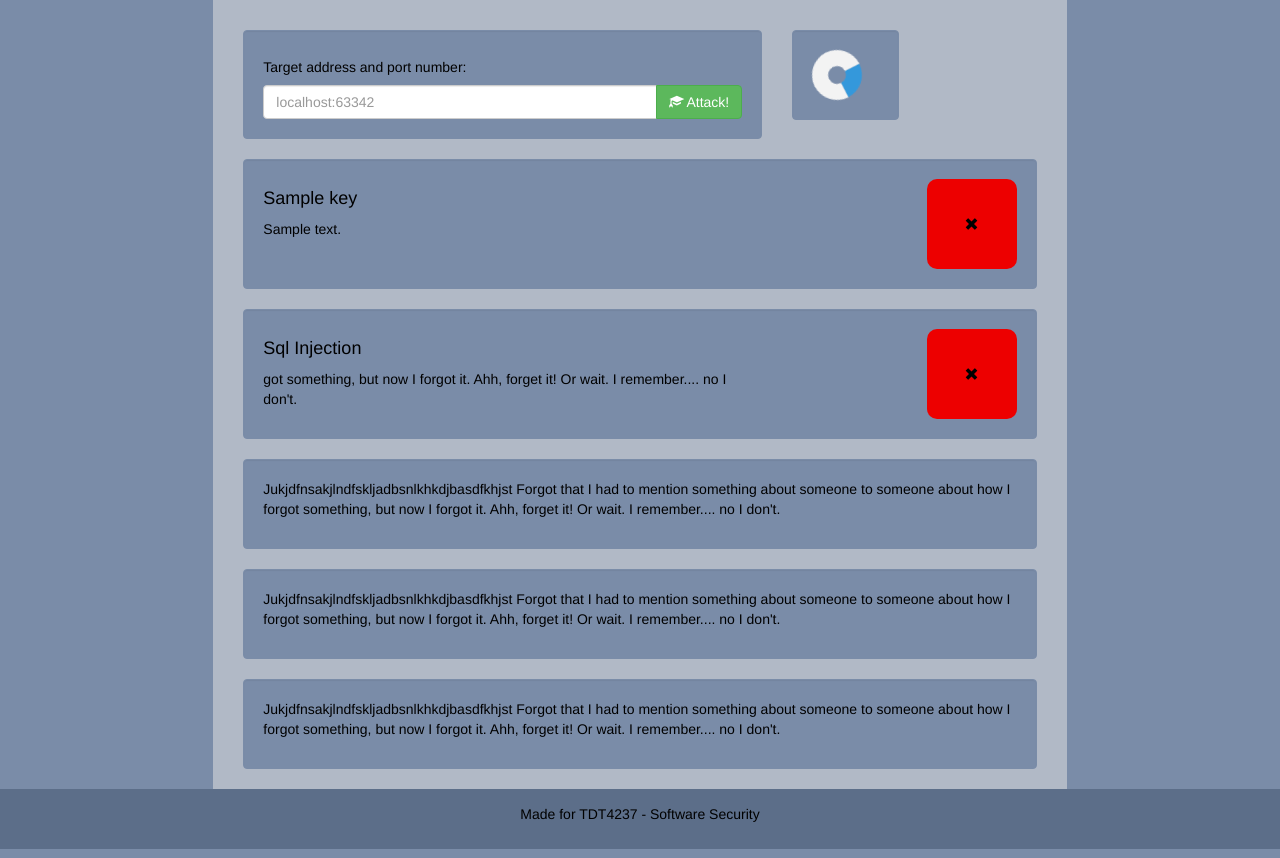
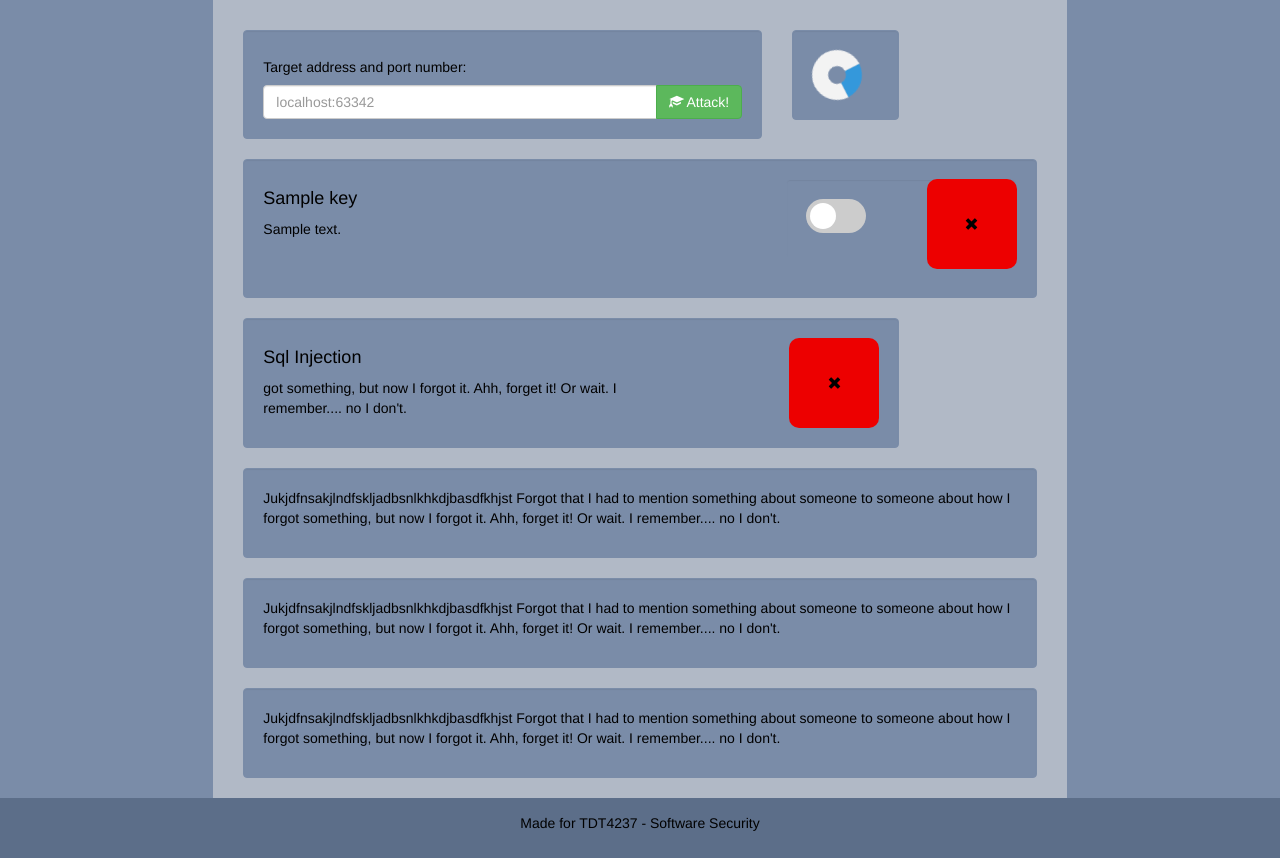
Before and after one commit to Vermshi/Security-Research-Project, a Flask app: template src/templates/index.html in a window 1280 px wide. Shown: the part 50-908 px from the top of the page. Run offline with Flask 2, Linux system fonts and the light colour scheme; the template is opened without the code that fills it: most values are stand-ins (such as "Sample title", 1, 10 or a date in 2020); some libraries are stand-ins or nearby versions.

Commit message:
minor changes

```diff
--- a/src/flaskGUI.py
+++ b/src/flaskGUI.py
@@ -29,7 +29,7 @@ data = {"test1":{
     "vulnerability": "SQl injection",
     "mode": 2,
     "passed": False,
-    "enabled": True
+    "enabled": False
 },
 
 }
@@ -52,23 +52,23 @@ def suiteToDict(suits):
 #change to displayTests
 @app.route('/')
 def output():
-    for test in testsuites:
-        print("Siden lastes")
-        test.start()
-        time.sleep(3)
-        test.configure()
-        for t in test.generate_test_list():
-            tests.append(t)
-    testsDict = suiteToDict(tests)
-    for key, value in testsDict.items():
-        data[key] = value
+    # for test in testsuites:
+    #     print("Siden lastes")
+    #     test.start()
+    #     time.sleep(3)
+    #     for t in test.generate_test_list():
+    #         tests.append(t)
+    # testsDict = suiteToDict(tests)
+    # for key, value in testsDict.items():
+    #     data[key] = value
     # serve index template
     return render_template('index.html', name='Joe', data = data)
 
 #change to runTests
-@app.route('/', methods=['POST'])
+@app.route('/atc', methods=['POST'])
 def attack():
     address = request.form["attackAddress"]
+    print(address)
     runTest(address)
     return render_template('index.html', name='Joe', data=data)
 
@@ -78,11 +78,20 @@ def runTest(address):
     global tests
     testresults = []
     for test in testsuites:
+        # test.configure(address)
+
         # test.import_policy("path/to/policy", "Default Policy")
         testresults.extend(test.run_tests(tests, "http://"+address)) #Run when attack, show loading bar and update after finnished.
     res = suiteToDict(testresults)
     data = res
 
+@app.route('/checkChange', methods=['POST'])
+def checkChange():
+    check = request.form["check"]
+    print(check)
+
+    return render_template('index.html', name='Joe', data=data)
+
 
 if __name__ == '__main__':
     # run!
--- a/src/templates/index.html
+++ b/src/templates/index.html
@@ -93,6 +93,68 @@
     100% { transform: rotate(360deg); }
 }
 
+.switch {
+  position: relative;
+  display: inline-block;
+  width: 60px;
+  height: 34px;
+}
+
+/* Hide default HTML checkbox */
+.switch input {
+  opacity: 0;
+  width: 0;
+  height: 0;
+}
+
+/* The slider */
+.slider {
+  position: absolute;
+  cursor: pointer;
+  top: 0;
+  left: 0;
+  right: 0;
+  bottom: 0;
+  background-color: #ccc;
+  -webkit-transition: .4s;
+  transition: .4s;
+}
+
+.slider:before {
+  position: absolute;
+  content: "";
+  height: 26px;
+  width: 26px;
+  left: 4px;
+  bottom: 4px;
+  background-color: white;
+  -webkit-transition: .4s;
+  transition: .4s;
+}
+
+input:checked + .slider {
+  background-color: #5cb85c;
+}
+
+input:focus + .slider {
+  box-shadow: 0 0 1px #2196F3;
+}
+
+input:checked + .slider:before {
+  -webkit-transform: translateX(26px);
+  -ms-transform: translateX(26px);
+  transform: translateX(26px);
+}
+
+/* Rounded sliders */
+.slider.round {
+  border-radius: 34px;
+}
+
+.slider.round:before {
+  border-radius: 50%;
+}
+
   </style>
 </head>
 <body>
@@ -112,7 +174,7 @@
                         <div class=" col-md-8 " id="addressInput">
         <div class="well">
             <h5>Target address and port number:</h5>
-           <form method="post" action="/">
+           <form method="post" action="/atc">
     <div class="input-group">
       <input type="text" class="form-control" placeholder="localhost:63342" name="attackAddress">
       <div class="input-group-btn">
@@ -131,10 +193,13 @@
           </div>
         </div>
 
-
+<form id="enabledForm" action="/checkChange" method="post">
       {% for key, value in data.items() %}
 
+
+
                      <div class=" col-md-12">
+
           <div class="well">
               <div class="row">
     <div class="col-md-8"><h4>{{ key }}</h4>
@@ -145,6 +210,19 @@
 {% else %}
     <div class="notPassed pull-right " ><span class="glyphicon glyphicon-remove gly"></span> </div>
 {% endif %}
+        <div class="well">
+       <label class="switch">
+           {% if value["enabled"] %}
+  <input type="checkbox" onchange="document.getElementById('enabledForm').submit()" name="check" value="{{ key }}" checked>
+
+{% else %}
+    <input type="checkbox" onchange="document.getElementById('enabledForm').submit()" name="check" value="{{ key }}" >
+
+{% endif %}
+  <span class="slider round"></span>
+</label>
+
+          </div>
 
     </div>
       </div>
@@ -152,12 +230,17 @@
                 </div>
 
          {% endfor %}
+    </form>
 
 
 
-                <div class=" col-md-12">
+
+
+
+                <div class=" col-md-10">
           <div class="well">
               <div class="row">
+
     <div class="col-md-8"><h4>Sql Injection</h4>
             <p>got something, but now I forgot it. Ahh, forget it! Or wait. I remember.... no I don't.</p></div>
     <div class="col-md-4"><div class="notPassed pull-right " ><span class="glyphicon glyphicon-remove gly"></span> </div></div>
```
